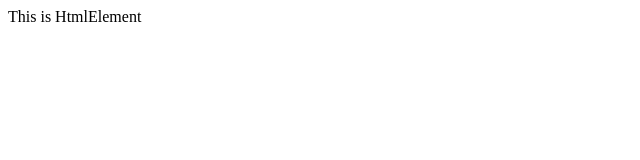
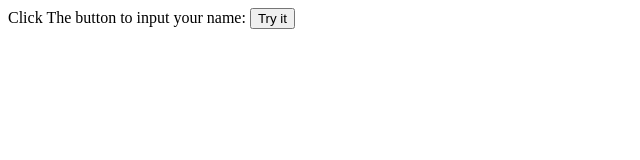
Before and after one commit to WG67/N0de-js, a plain HTML site: page Project/index.html in a window 1280 px wide. Shown: the whole page, without its empty margins (0-640 px from the left). Drawn offline with Linux system fonts and the light colour scheme.

Commit message:
Added button to ask for name in index.html which was apart of a small exercise for school

```diff
--- a/Project/app.js
+++ b/Project/app.js
@@ -22,3 +22,4 @@ server.listen(port, function(error) {
         console.log('Server is listning on Port' + port)
     }
 });
+var person = prompt("Please enter your name", "Harry Potter");
--- a/Project/index.html
+++ b/Project/index.html
@@ -7,6 +7,19 @@
     <title>Document</title>
 </head>
 <body>
-    This is HtmlElement
+    Click The button to input your name:
 </body>
+<button onclick="myFunction()">Try it</button>
+
+<p id="demo"></p>
+
+<script>
+function myFunction() {
+  var person = prompt("Please enter your name");
+  if (person != null) {
+    document.getElementById("demo").innerHTML =
+    "Hello " + person + "! How are you today?";
+  }
+}
+</script>
 </html>
```
Also changed, not shown: 1 other file.
